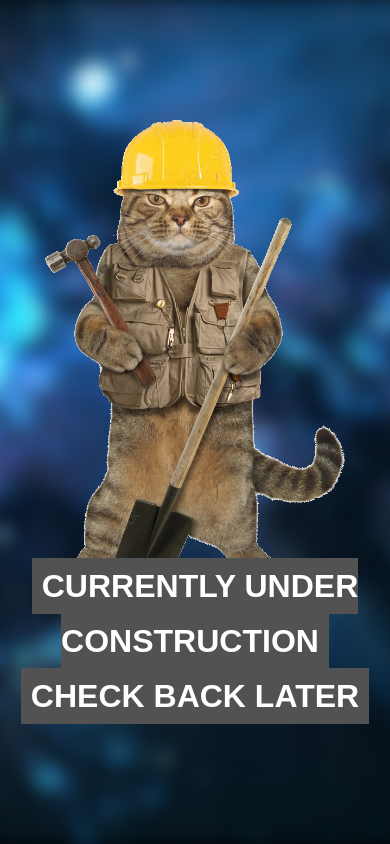
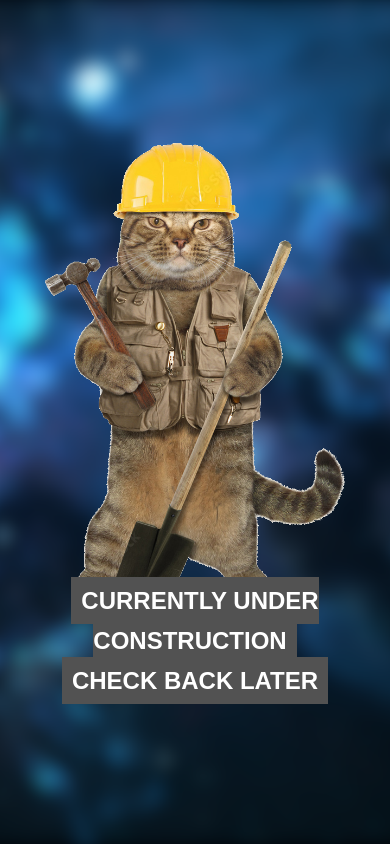
Before and after one commit to randallwdavis/randallwdavis, a plain HTML site: page index.html in a window 390 px wide. Drawn offline with Linux system fonts and the light colour scheme.

Commit message:
Add files via upload

```diff
--- a/styles/general.css
+++ b/styles/general.css
@@ -36,3 +36,15 @@ html {
   font-size: xx-large;
   font-family: Arial;
 }
+
+@media (max-width: 620px) {
+  .caption{
+    font-size: x-large;
+  }
+  .topText, .bottomText{
+    margin: 0px;
+    padding: 10px;
+    line-height: 40px;
+    background-color: rgb(82, 82, 82);
+  }
+}
```
